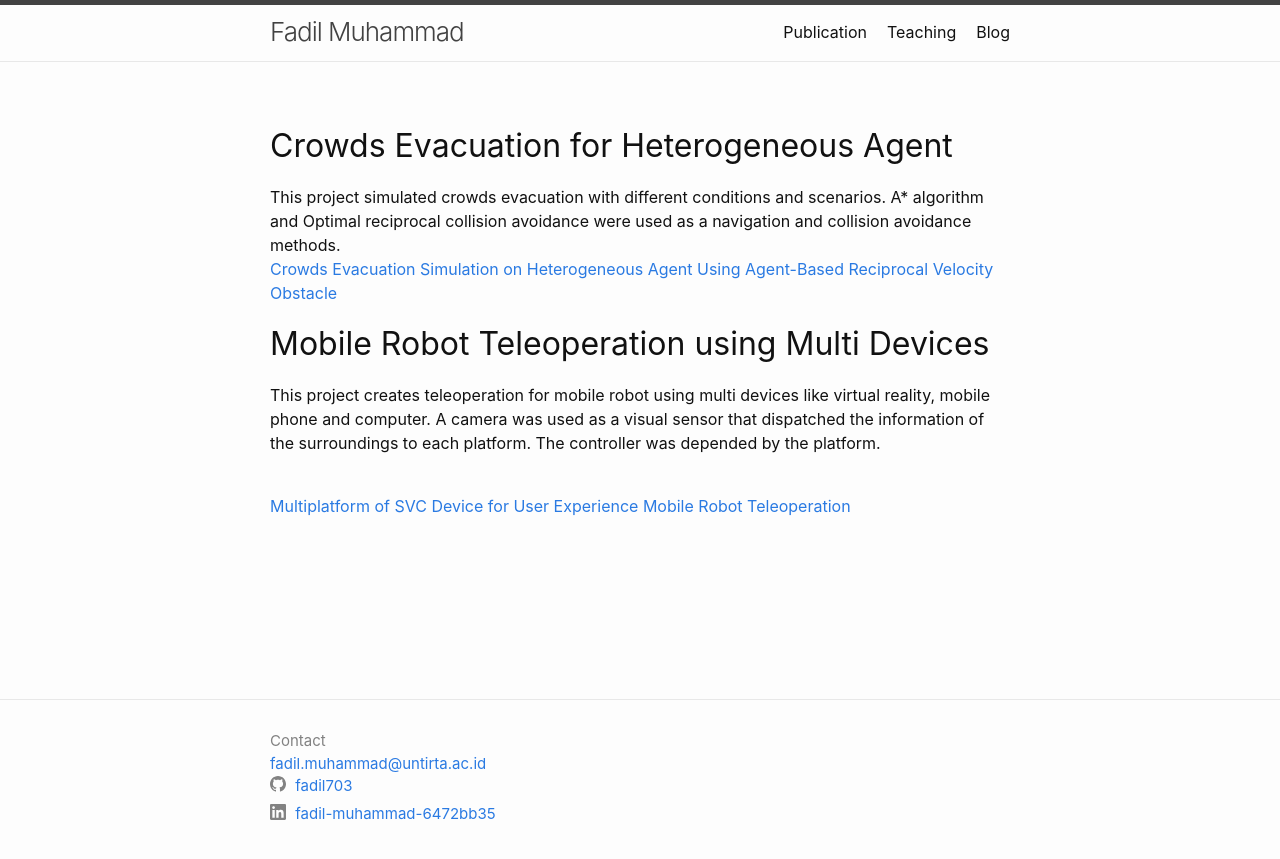
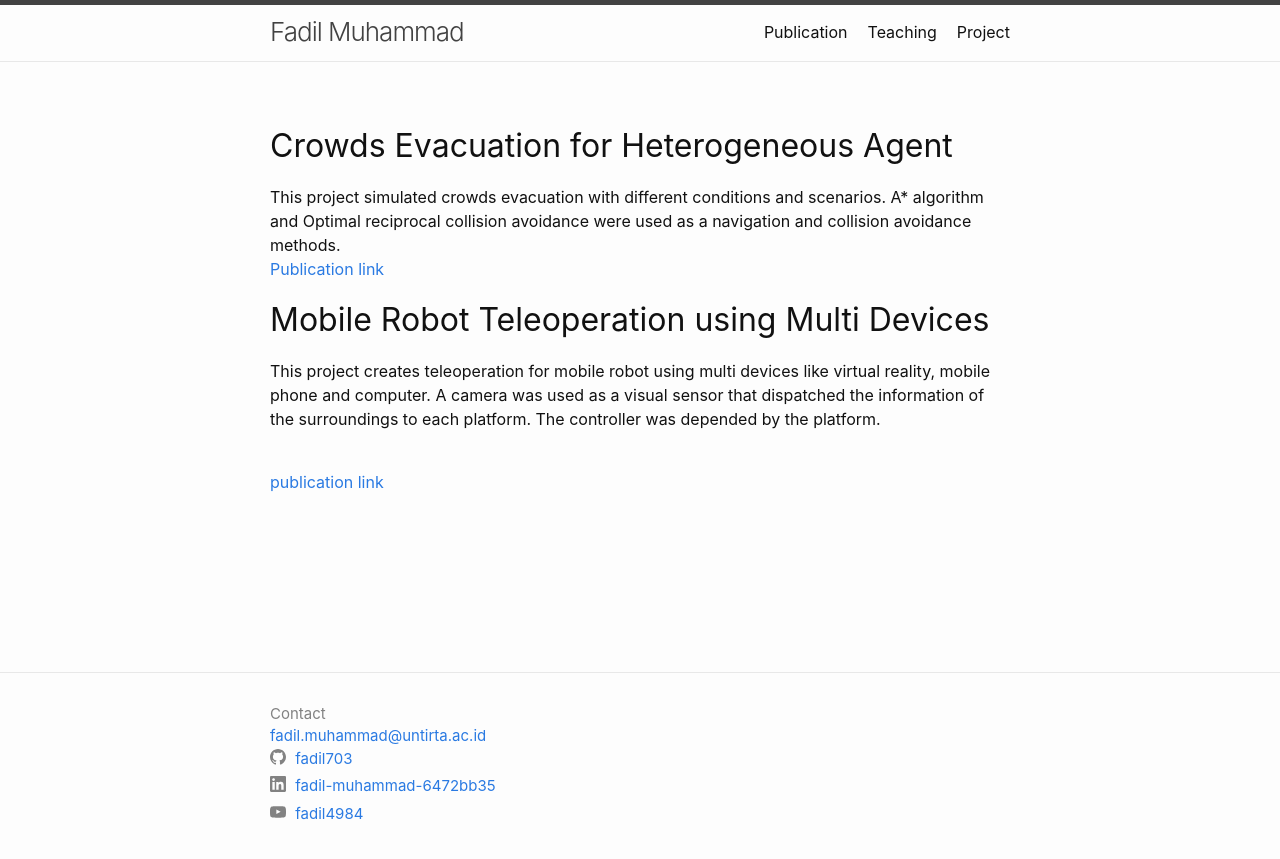
Before and after one commit to fadil703/fadil703.github.io, a Jekyll site: the page built from project.md, in a window 1280 px wide. Shown: the top 859 px of the page. Built offline with Jekyll 4.4.1, drawn with Linux system fonts in a browser that asks for light colours.

Commit message:
add_menu

```diff
--- a/_config.yml
+++ b/_config.yml
@@ -27,6 +27,7 @@ url: "" # the base hostname & protocol for your site, e.g. http://example.com
 email: fadil.muhammad@untirta.ac.id
 github_username:  fadil703
 linkedin_username: fadil-muhammad-6472bb35
+youtube_username: fadil4984
 
 
 # Build settings
@@ -39,7 +40,8 @@ plugins:
 header_pages:
   - publication.md
   - teaching.md
-  - blog.markdown
+  - project.md
+
 
 # Exclude from processing.
 # The following items will not be processed, by default.
--- a/project.md
+++ b/project.md
@@ -8,7 +8,7 @@ permalink: /project/
 
 This project simulated crowds evacuation with different conditions and scenarios. A* algorithm and Optimal reciprocal collision avoidance were used as a navigation and collision avoidance methods.
 <br />
-[Crowds Evacuation Simulation on Heterogeneous Agent Using Agent-Based Reciprocal Velocity Obstacle](https://ieeexplore.ieee.org/abstract/document/8711117/) <br />
+[Publication link](https://ieeexplore.ieee.org/abstract/document/8711117/) <br />
 
 
 
@@ -17,4 +17,4 @@ This project simulated crowds evacuation with different conditions and scenarios
 This project creates teleoperation for mobile robot using multi devices like virtual reality, mobile phone and computer. A camera was used as a visual sensor that dispatched the information of the surroundings to each platform. The controller was depended by the platform.
 
 <br />
-[Multiplatform of SVC Device for User Experience Mobile Robot Teleoperation](http://ijcs.net/ijcs/index.php/ijcs/article/view/3476) <br />
+[publication link](http://ijcs.net/ijcs/index.php/ijcs/article/view/3476) <br />
```
